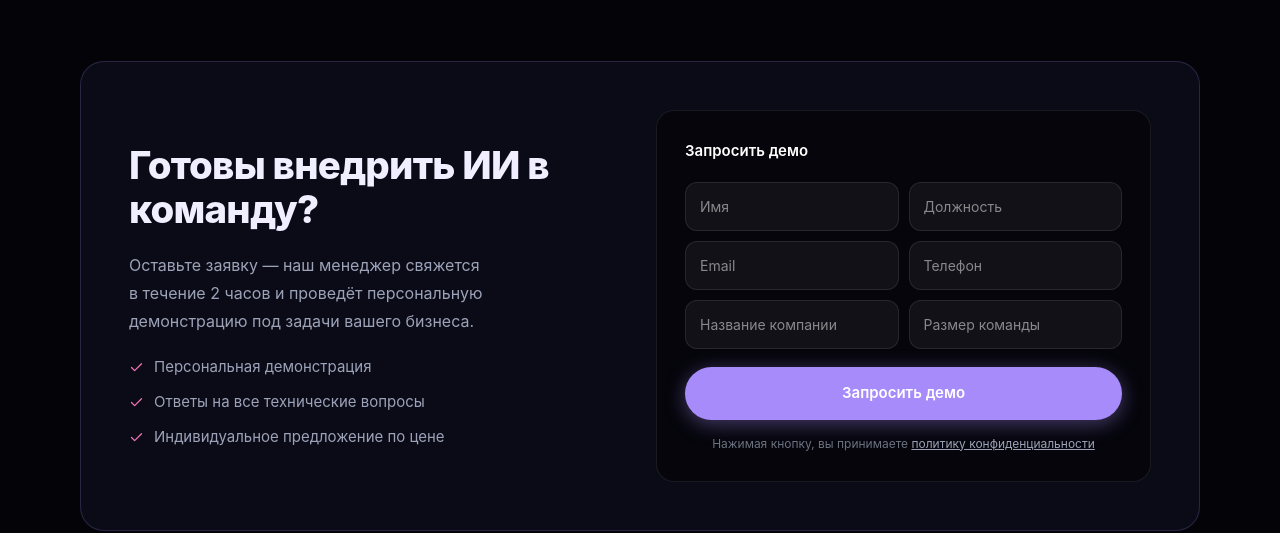
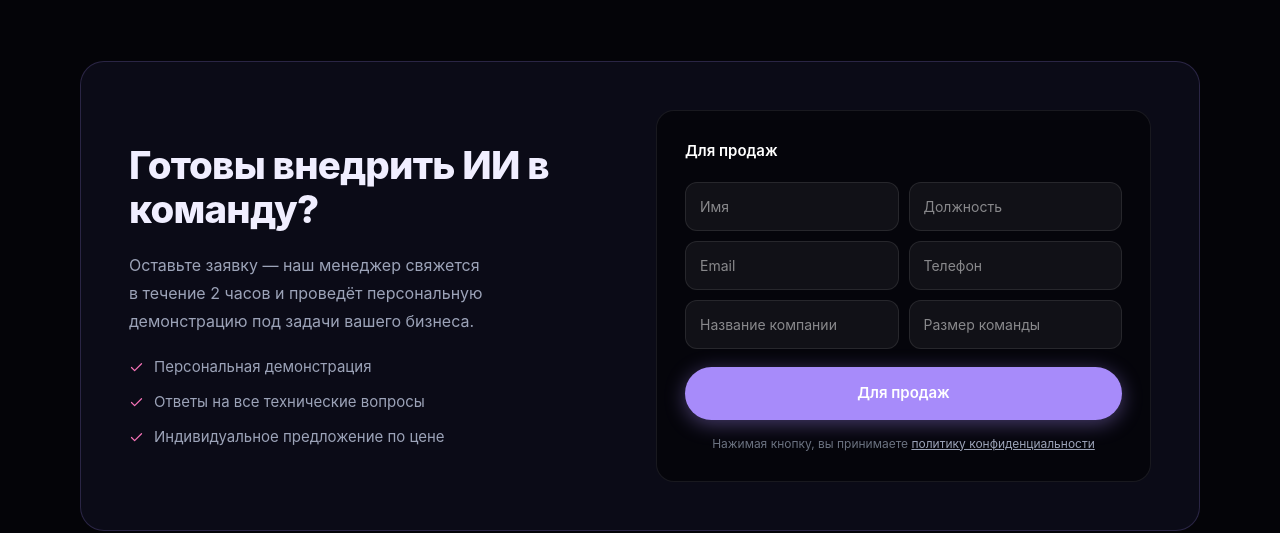
Before and after one commit to kriptononny-lab/librachat, a Next.js app: page /business in a window 1280 px wide. Shown: the part 3520-4053 px from the top of the page. Built offline with nearby package versions, Linux system fonts and the light colour scheme; no server answers.

Commit message:
fix: business hero primary button reads ctaBtnPrimary*, form uses salesBtnText

```diff
--- a/src/app/business/page.tsx
+++ b/src/app/business/page.tsx
@@ -313,7 +313,7 @@ export default async function BusinessPage() {
                   style={{ display: "flex", gap: "12px", flexWrap: "wrap" }}
                 >
                   <Link
-                    href={page?.ctaBtnSecondaryUrl ?? "/contact?type=demo"}
+                    href={page?.ctaBtnPrimaryUrl ?? "/contact?type=demo"}
                     style={{
                       display: "inline-flex",
                       alignItems: "center",
@@ -327,7 +327,7 @@ export default async function BusinessPage() {
                       boxShadow: "0 4px 20px rgba(167,139,250,0.4)",
                     }}
                   >
-                    {page?.ctaBtnSecondaryText ?? "Запросить демо"}
+                    {page?.ctaBtnPrimaryText ?? "Запросить демо"}
                   </Link>
                   <Link
                     href={page?.ctaBtnSecondaryUrl ?? "/contact?type=sales"}
@@ -859,7 +859,7 @@ export default async function BusinessPage() {
                     marginBottom: "4px",
                   }}
                 >
-                  {page?.ctaBtnSecondaryText ?? "Запросить демо"}
+                  {page?.salesBtnText ?? "Для продаж"}
                 </p>
                 <div
                   style={{
@@ -903,7 +903,7 @@ export default async function BusinessPage() {
                   ))}
                 </div>
                 <Link
-                  href={page?.ctaBtnSecondaryUrl ?? "/contact?type=demo"}
+                  href={page?.ctaBtnSecondaryUrl ?? "/contact?type=sales"}
                   style={{
                     display: "flex",
                     alignItems: "center",
@@ -919,7 +919,7 @@ export default async function BusinessPage() {
                     marginTop: "4px",
                   }}
                 >
-                  {page?.ctaBtnSecondaryText ?? "Запросить демо"}
+                  {page?.salesBtnText ?? "Для продаж"}
                 </Link>
                 <p style={{ fontSize: "12px", textAlign: "center", color: "#6B7280" }}>
                   Нажимая кнопку, вы принимаете{" "}
```
